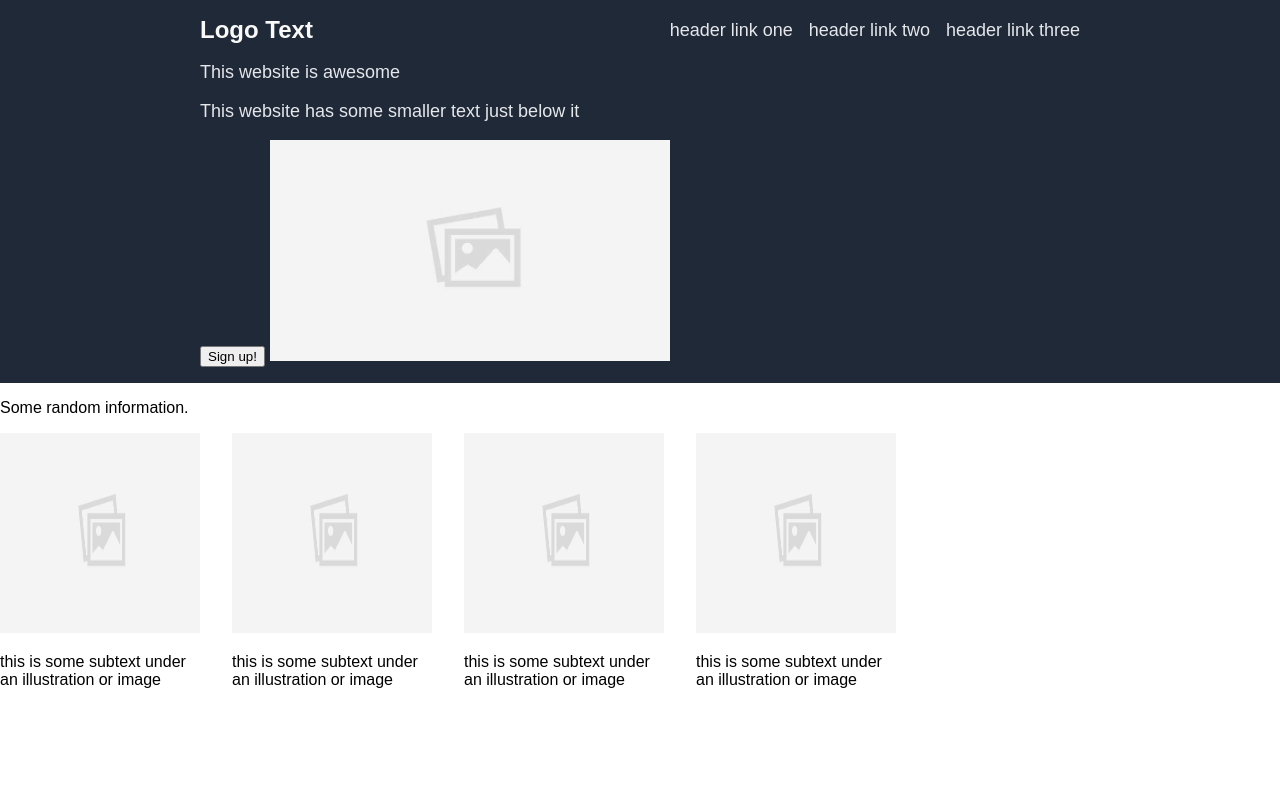
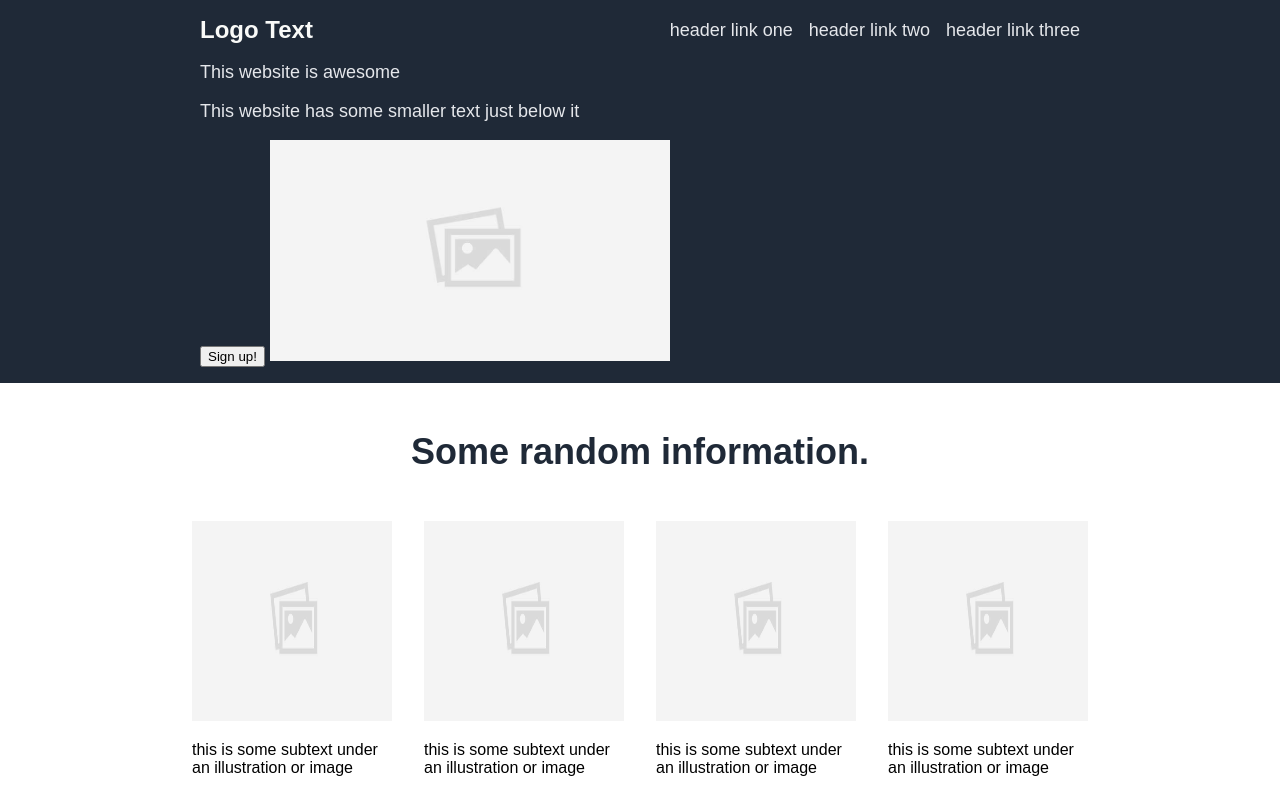
Before and after one commit to np-90/landing-page, a plain HTML site: page index.html in a window 1280 px wide. Drawn offline with Linux system fonts and the light colour scheme.

Commit message:
Centered grid.

```diff
--- a/index.html
+++ b/index.html
@@ -24,7 +24,7 @@
     </div>
 
     <div class="grid">
-        <p>Some random information.</p>
+        <div class="information">Some random information.</div>
         <div class="container">
             <div class="box">
                 <img src="placeholder.jpg" />
--- a/style.css
+++ b/style.css
@@ -35,9 +35,17 @@ ul {
     width: 400px;
 }
 
+.grid .information {
+    text-align: center;
+    color: #1f2937;
+    font-weight: 800;
+    font-size: 36px;
+    margin: 48px 0;
+}
 .container {
     display: flex;
     gap: 32px;
+    justify-content: center;
 }
 
 .box {
```
